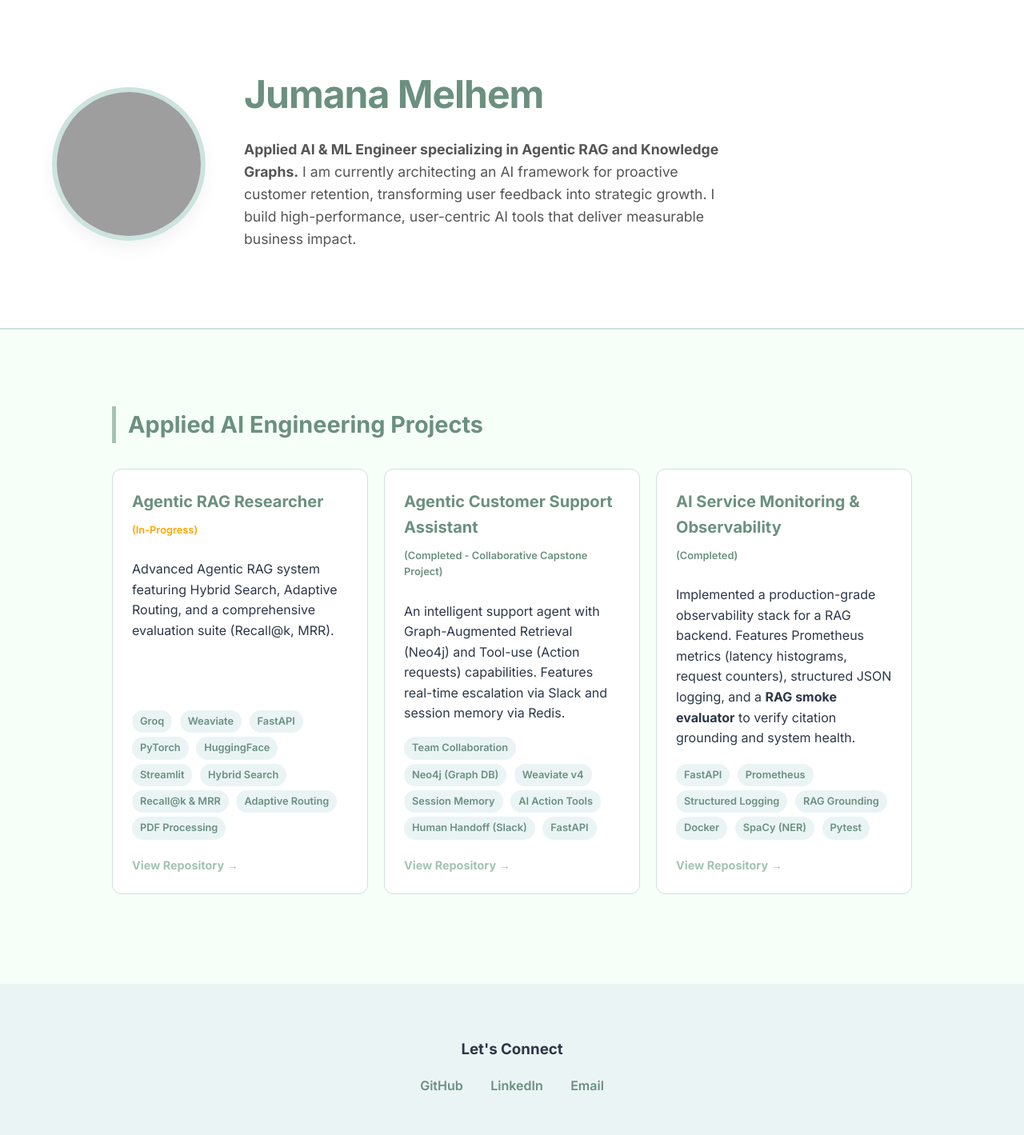
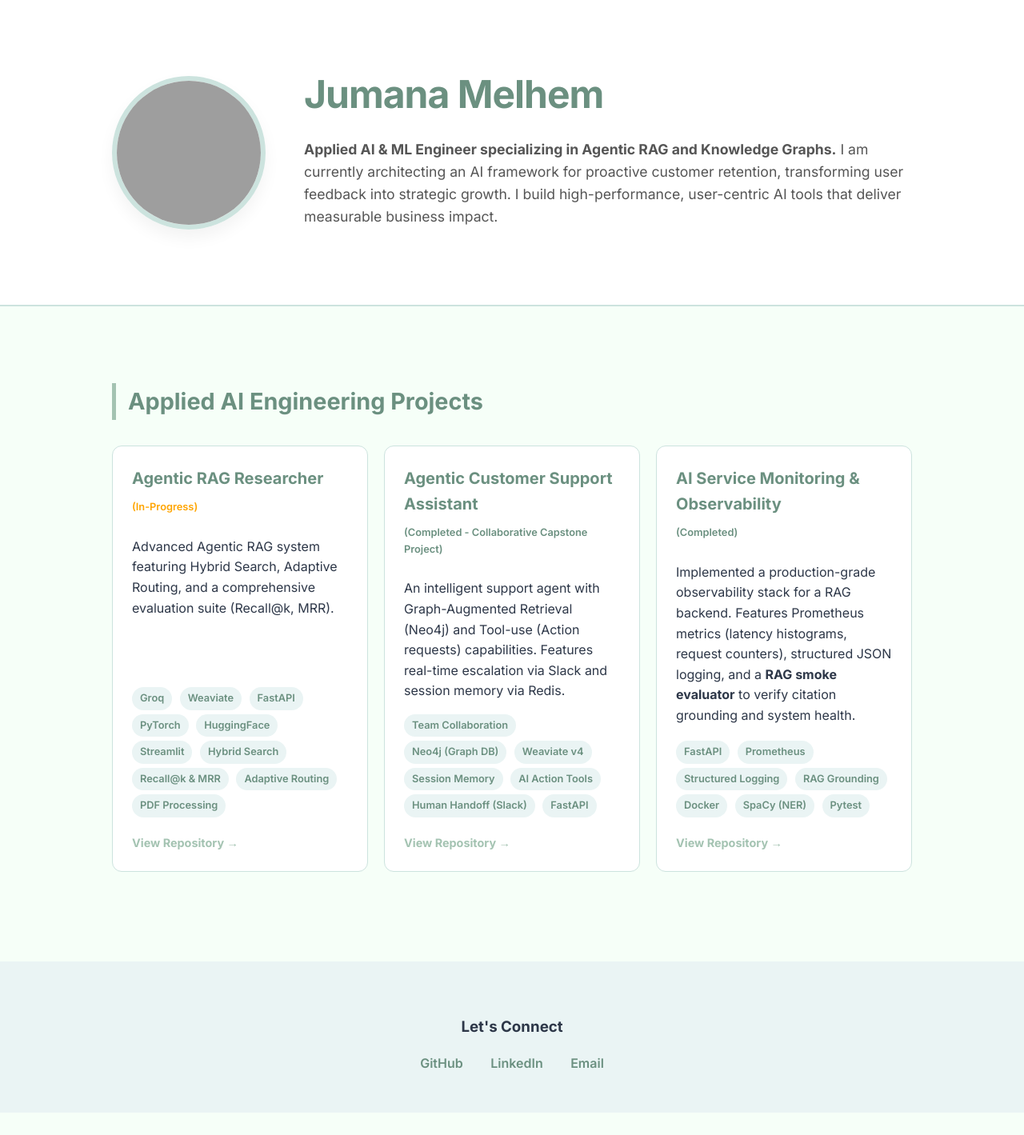
Before and after one commit to Jumana-ML/Jumana-ML.github.io, a Jekyll site: the page index.html, which Jekyll copies as it is, in a window 1280 px wide. Shown: the whole page at 80% size. Built offline with Jekyll 4.4.1, drawn with Linux system fonts in a browser that asks for light colours; after the commit the page ends 1391 px from its top, so only the background shows below that; grey boxes are pictures that could not be loaded.

Commit message:
Adjust max-width for header container and text

```diff
--- a/index.html
+++ b/index.html
@@ -32,7 +32,7 @@
         }
 
         .header-container {
-            max-width: 1150px;
+            max-width: 1000px;
             margin: 0 auto;
             display: flex;
             align-items: center;
@@ -58,7 +58,7 @@
         }
 
         .header-text p {
-            max-width: 600px;
+            max-width: 800px;
             margin: 1rem 0;
             font-size: 1.1rem;
             color: #555;
```
